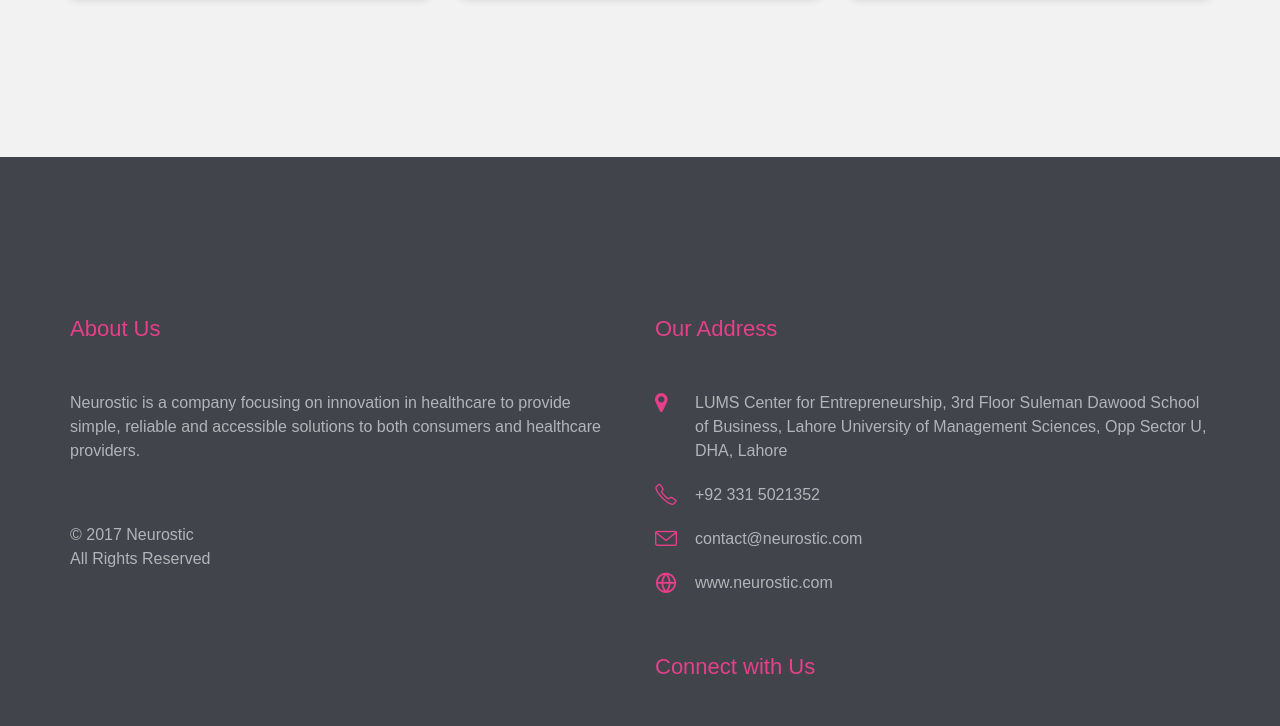
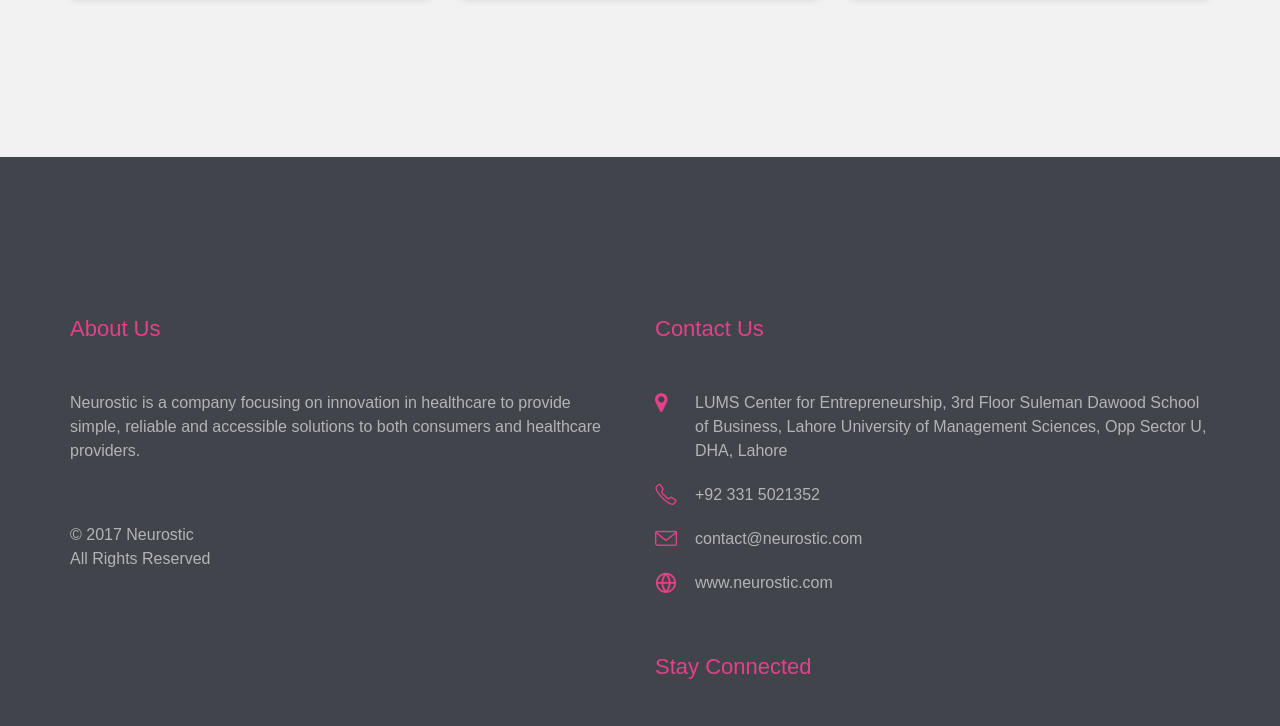
Before and after one commit to mibibi/mibibi.github.io, a plain HTML site: page index.html in a window 1280 px wide. Shown: the part 3911-4637 px from the top of the page. Drawn offline with Linux system fonts and the light colour scheme; some packages are replaced by stand-ins of ours; no server answers; files whose address does not match are found by name.

Commit message:
Changed Headers

```diff
--- a/index.html
+++ b/index.html
@@ -317,14 +317,14 @@
 				</div>
 
 				<div class="col-md-6 to-animate">
-					<h3 class="section-title" style="color:#E54089">Our Address</h3>
+					<h3 class="section-title" style="color:#E54089">Contact Us</h3>
 					<ul class="contact-info">
 						<li><i class="icon-map-marker" style="color:#E54089"></i>LUMS Center for Entrepreneurship, 3rd Floor Suleman Dawood School of Business, Lahore University of Management Sciences, Opp Sector U, DHA, Lahore</li>
 						<li><i class="icon-phone" style="color:#E54089"></i>+92 331 5021352</li>
 						<li><i class="icon-envelope" style="color:#E54089"></i><a href="#">contact@neurostic.com</a></li>
 						<li><i class="icon-globe2" style="color:#E54089"></i><a href="#">www.neurostic.com</a></li>
 					</ul>
-					<h3 class="section-title" style="color:#E54089">Connect with Us</h3>
+					<h3 class="section-title" style="color:#E54089">Stay Connected</h3>
 					<ul class="social-media">
 						<li><a href="https://www.facebook.com/neurostic" class="facebook"><i class="icon-facebook" style="color:#E54089"></i></a></li>
 						<li><a href="" class="twitter"><i class="icon-twitter" style="color:#E54089"></i></a></li>
```
